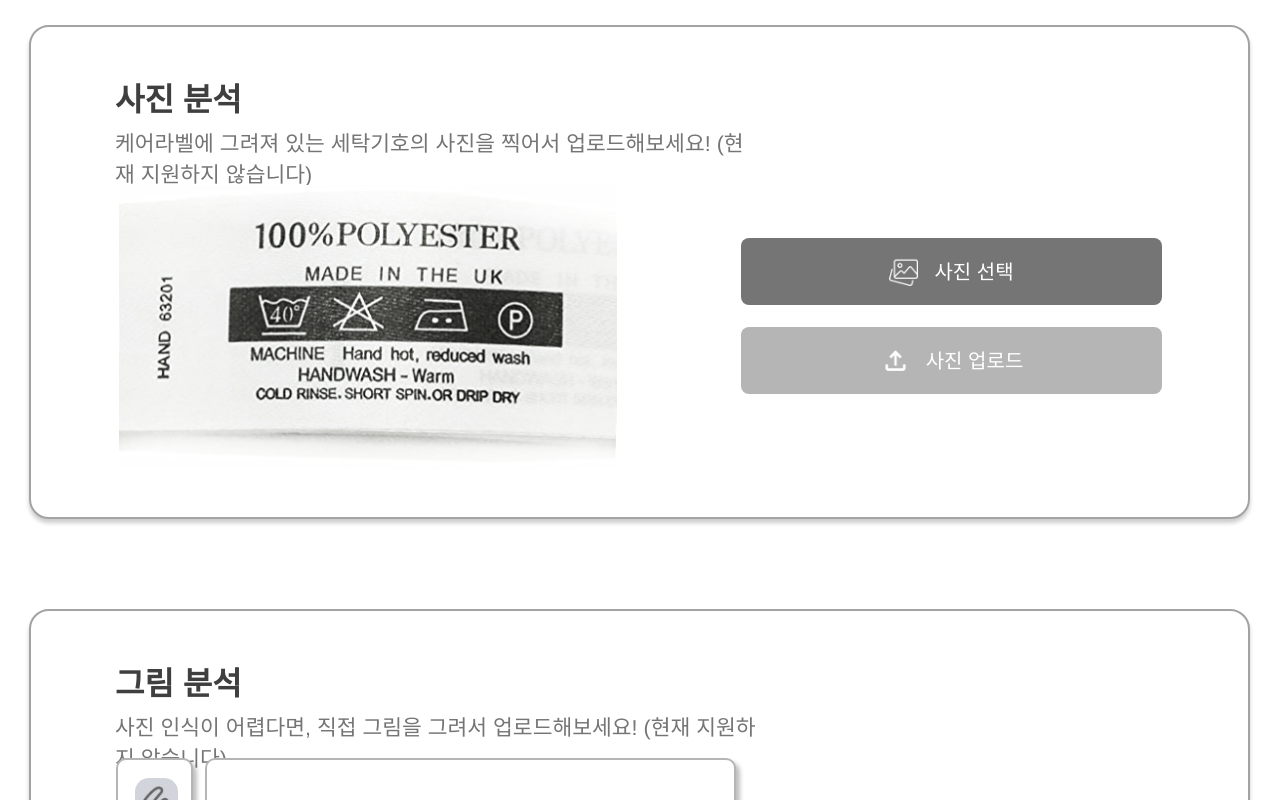
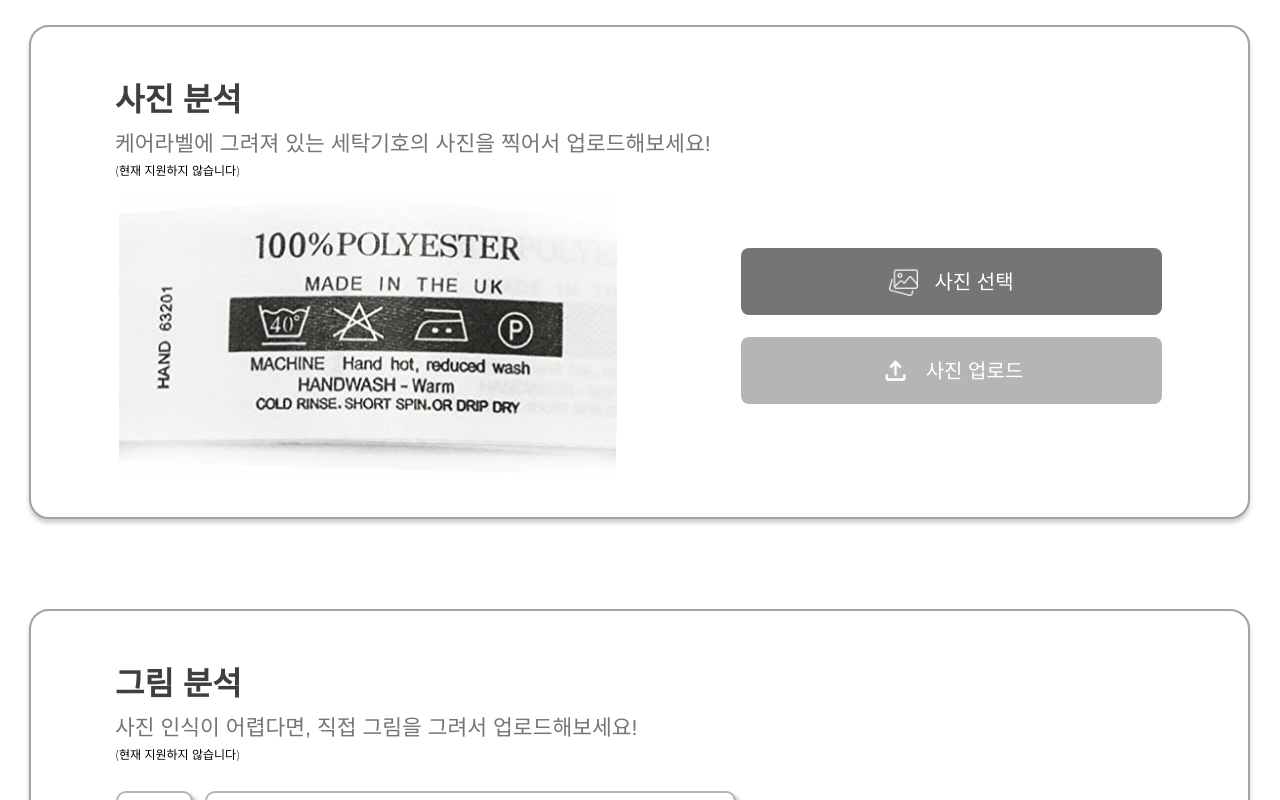
Before and after one commit to jsh6269/CareWise, a React (Create React App) app: page /label-ex in a window 1280 px wide. Shown: the part 220-1020 px from the top of the page. Built offline with nearby package versions, Linux system fonts and the light colour scheme; no server answers.

Commit message:
fix: font size (현재 지원하지 않습니다)

```diff
--- a/src/routes/CareSearchPage.jsx
+++ b/src/routes/CareSearchPage.jsx
@@ -88,9 +88,9 @@ const View1 = ({
       <div className="absolute left-[180px] top-[40px] font-semibold text-[#3f3f3f] text-[40px]">
         헷갈리는 의복 세탁/관리법, AI에게 물어보세요.
         <p className="mt-4 font-normal text-[#757575] text-lg">
-          의복의 종류, 섬유 혼용률을 분석해서 적절한 관리법을 알려드려요! (현재
-          지원하지 않습니다)
+          의복의 종류, 섬유 혼용률을 분석해서 적절한 관리법을 알려드려요!
         </p>
+        <p className="text-xs font-extralight">(현재 지원하지 않습니다)</p>
       </div>
       <div className="absolute grid grid-cols-2 top-[198px] left-[506px] justify-center gap-[30px] mb-4">
         <div>
@@ -233,8 +233,9 @@ const View2 = ({ setCurrentView, handleSearchButtonClick, setInputText }) => {
         헷갈리는 의복 세탁/관리법, AI에게 물어보세요.
         <p className="mt-4 font-normal text-[#757575] text-lg">
           기본 세탁법, 얼룩 제거, 특수 소재 등 의복 관리에 대한 어떤 질문이든
-          물어볼 수 있어요. (현재 지원하지 않습니다)
+          물어볼 수 있어요.
         </p>
+        <p className="text-xs font-extralight">(현재 지원하지 않습니다)</p>
       </div>
       <div className="absolute grid grid-cols-2 top-[198px] left-[506px] justify-center gap-[30px] mb-4">
         <div>
--- a/src/routes/LabelExPage.jsx
+++ b/src/routes/LabelExPage.jsx
@@ -77,11 +77,14 @@ const LabelExPage = () => {
                 사진 분석
               </div>
               <p className="relative self-stretch [font-family:'Inter-Regular',Helvetica] font-normal text-[#757575] text-[21.5px] tracking-[0] leading-[normal]">
-                케어라벨에 그려져 있는 세탁기호의 사진을 찍어서 업로드해보세요! (현재 지원하지 않습니다)
+                케어라벨에 그려져 있는 세탁기호의 사진을 찍어서 업로드해보세요!
+              </p>
+              <p className="text-xs font-extralight">
+                (현재 지원하지 않습니다)
               </p>
             </div>
             <img
-              className="absolute w-[498px] h-[284px] top-[158px] left-[88px] object-cover"
+              className="absolute w-[498px] h-[284px] top-[168px] left-[88px] object-cover"
               alt="carelabel sample"
               src={
                 selectedFile
@@ -92,7 +95,7 @@ const LabelExPage = () => {
             <div className="z-50">
               <div>
                 <label htmlFor="file">
-                  <div className="flex flex-row gap-4 justify-center items-center absolute top-[211px] left-[710px] w-[421px] h-[67px] cursor-pointer bg-[#757575] rounded-lg text-white text-xl">
+                  <div className="flex flex-row gap-4 justify-center items-center absolute top-[221px] left-[710px] w-[421px] h-[67px] cursor-pointer bg-[#757575] rounded-lg text-white text-xl">
                     <img
                       className="relative w-[29px] h-[29px]"
                       src={imageUploadLogo}
@@ -111,7 +114,7 @@ const LabelExPage = () => {
               </div>
               <button
                 onClick={handleUpload}
-                className="flex flex-col w-[421px] h-[67px] items-center justify-center gap-2.5 px-[133px] py-[18px] absolute top-[300px] left-[710px] bg-[#b5b5b5] rounded-lg"
+                className="flex flex-col w-[421px] h-[67px] items-center justify-center gap-2.5 px-[133px] py-[18px] absolute top-[310px] left-[710px] bg-[#b5b5b5] rounded-lg"
               >
                 <div className="inline-flex items-center gap-[15px] relative flex-[0_0_auto]">
                   <img
@@ -126,16 +129,19 @@ const LabelExPage = () => {
               </button>
             </div>
           </div>
-          <div className="absolute w-[1221px] h-[588px] top-[729px] left-[109px] bg-white rounded-[20px] border-2 border-solid border-[#a4a3a3] shadow-[0px_4px_4px_#00000033]">
+          <div className="absolute w-[1221px] h-[638px] top-[729px] left-[109px] bg-white rounded-[20px] border-2 border-solid border-[#a4a3a3] shadow-[0px_4px_4px_#00000033]">
             <div className="flex flex-col w-[729px] h-36 items-start gap-1.5 pl-[85px] pr-0 pt-[50px] pb-0 absolute -top-0.5 -left-px">
               <div className="relative self-stretch mt-[-1.00px] [font-family:'Inter-SemiBold',Helvetica] font-semibold text-[#3f3f3f] text-[32px] tracking-[0] leading-[normal]">
                 그림 분석
               </div>
               <p className="relative self-stretch [font-family:'Inter-Regular',Helvetica] font-normal text-[#757575] text-[21.5px] tracking-[0] leading-[normal]">
-                사진 인식이 어렵다면, 직접 그림을 그려서 업로드해보세요! (현재 지원하지 않습니다)
+                사진 인식이 어렵다면, 직접 그림을 그려서 업로드해보세요! <br />
+              </p>
+              <p className="text-xs font-extralight">
+                (현재 지원하지 않습니다)
               </p>
             </div>
-            <div className="inline-flex items-center gap-3 absolute top-[147px] left-[85px]">
+            <div className="inline-flex items-center gap-3 absolute top-[180px] left-[85px]">
               <Canvas
                 settings={settings}
                 setIsLoading={(x) => {
```
